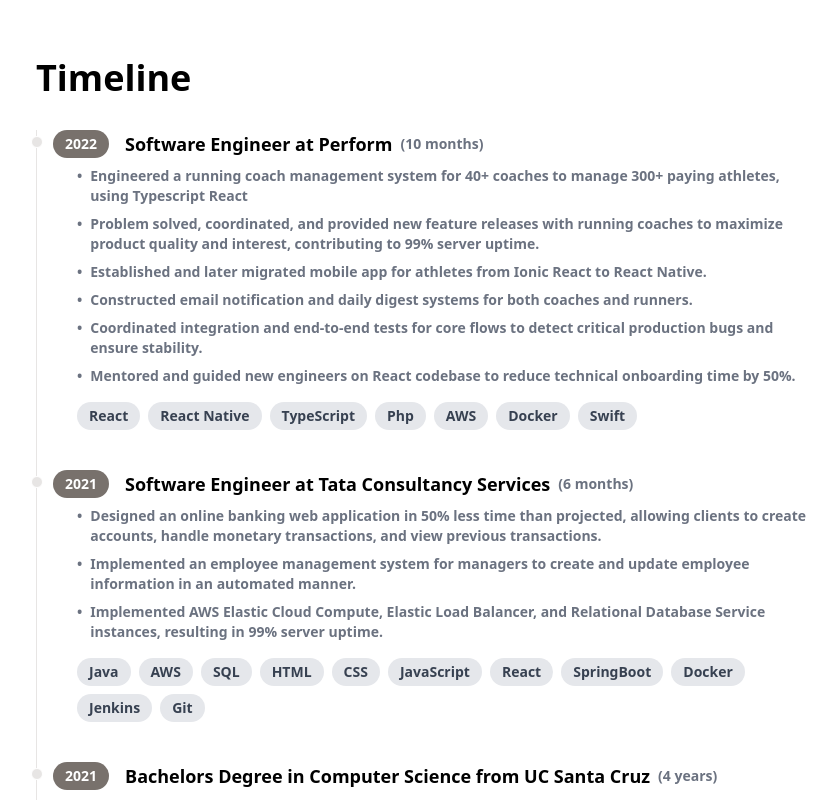
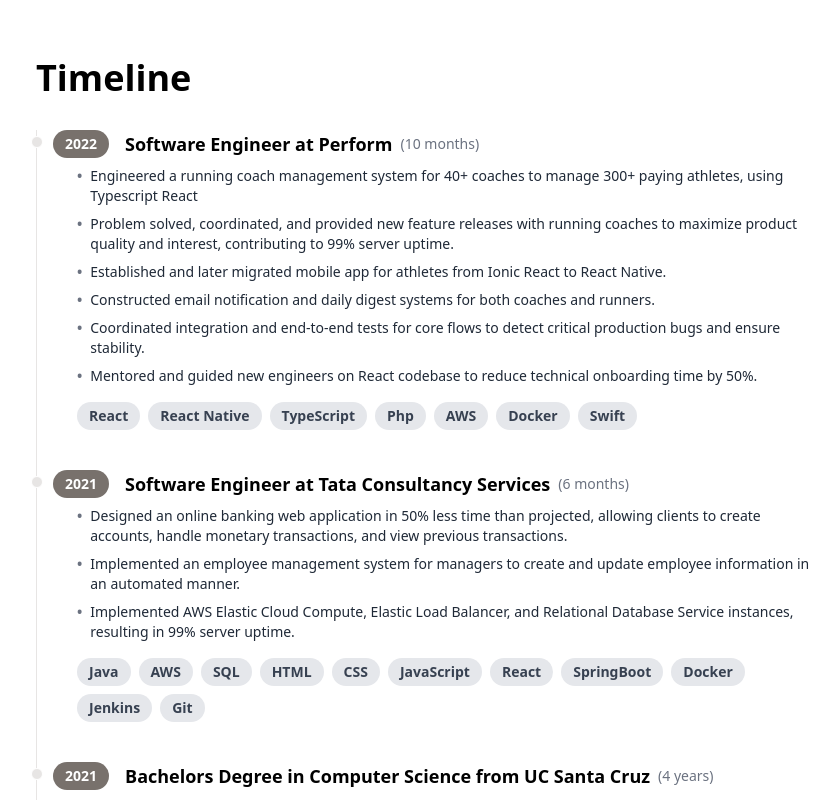
Before and after one commit to daniel-escoto/portfolio, a React (Vite) app: page / in a window 1280 px wide. Shown: the part 1260-2060 px from the top of the page, without its empty margins (212-1051 px from the left). Built offline with nearby package versions, Linux system fonts and the light colour scheme.

Commit message:
improve styles

```diff
--- a/src/App.tsx
+++ b/src/App.tsx
@@ -88,9 +88,9 @@
 
           <div>
             {timeline.map((event: Event) => (
-              <ol className="flex flex-col md:flex-row relative border-l border-stone-200 dark:border-stone-800">
+              <ol className="flex flex-col md:flex-row relative border-l border-stone-200 dark:border-stone-600">
                 <li className="mb-10 ml-4">
-                  <div className="absolute w-3 h-3 bg-stone-200 dark:bg-stone-800 rounded-full mt-1.5 -left-1.5 border border-white dark:border-black"></div>
+                  <div className="absolute w-3 h-3 bg-stone-200 dark:bg-stone-500 rounded-full mt-1.5 -left-1.5 border border-white dark:border-stone-600"></div>
                   <div className="flex flex-row items-center flex-wrap">
                     <div
                       className={`text-sm text-white dark:text-black font-semibold rounded-full px-3 py-1 mr-2 ${
@@ -106,7 +106,7 @@
                       {event.title}
                     </div>
 
-                    <div className="text-sm text-gray-500 font-semibold ml-2">
+                    <div className="text-sm text-gray-500 ml-2 dark:text-gray-400">
                       ({getDuration(event)})
                     </div>
                   </div>
@@ -114,10 +114,10 @@
                   <ul className="ml-6 mt-2 list-disc list-inside">
                     {event.description.map((desc) => (
                       <li className="flex items-start mb-2">
-                        <div className="text-gray-500 text-sm font-semibold mr-2">
+                        <div className="text-sm text-gray-500 font-semibold mr-2">
                           •
                         </div>
-                        <div className="text-gray-500 text-sm font-semibold">
+                        <div className="text-sm text-gray-800 dark:text-gray-200">
                           {desc}
                         </div>
                       </li>
```
